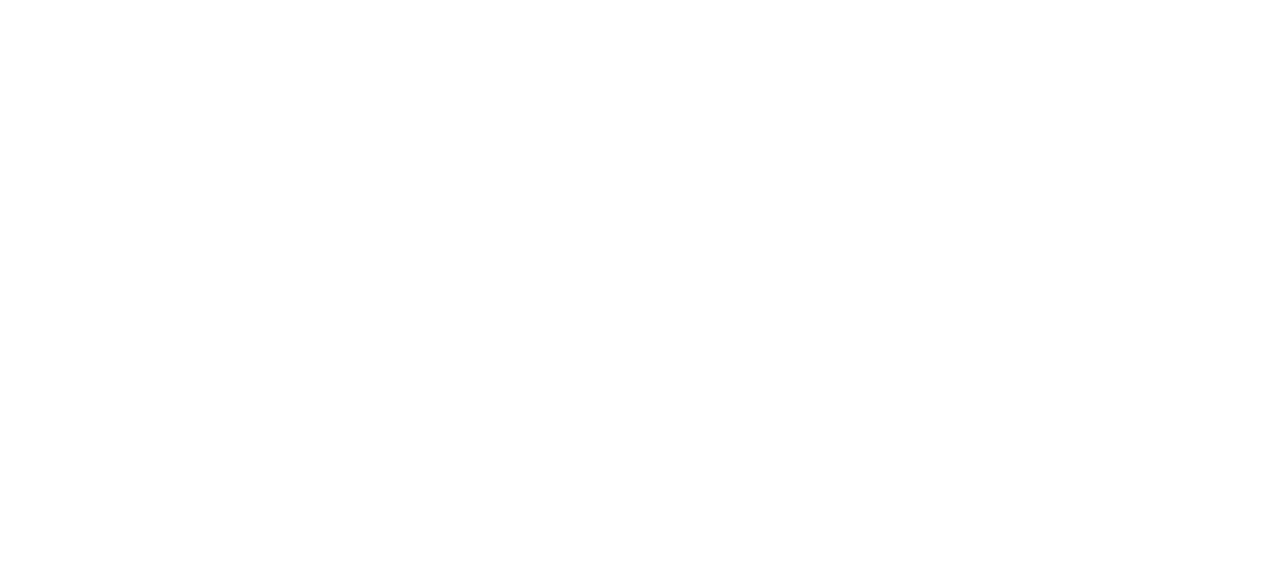
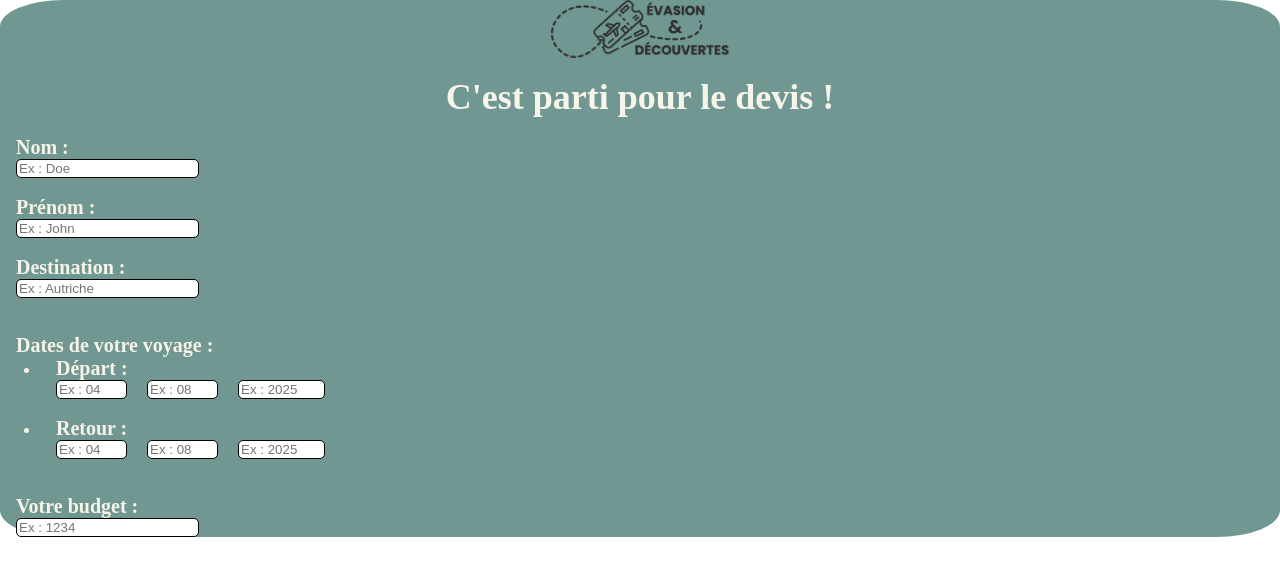
Before and after one commit to JeremyByrdyCheron/projet-groupe-voyage, a plain HTML site: page index.html in a window 1280 px wide. Drawn offline with Linux system fonts and the light colour scheme.

Commit message:
Base du devis

```diff
--- a/assets/css/style.css
+++ b/assets/css/style.css
@@ -9,6 +9,72 @@
 
 /* devis */
 
+* {
+    margin: 0;
+  }
+
+  .devis {
+    background-color: rgba(112, 151, 145, 1);
+    border-radius: 5%;
+  }
+
+  img {
+    display: flex;
+    margin: auto;
+    width: 178px;
+    height: 58px;
+  }
+
+  h2 {
+    font-weight: 600;
+    font-size: 20px;
+    text-align: center;
+    color: rgba(247, 244, 233, 1);
+  }
+
+  label {
+      font-weight: 600;
+      font-size: 20px;
+      color: rgba(247, 244, 233, 1);
+      margin-left: 2vh;
+  }
+
+  #dates {
+      font-weight: 600;
+      font-size: 20px;
+      color: rgba(247, 244, 233, 1);
+      text-align: left;
+      margin-left: 2vh;
+  }
+
+  #budget {
+      font-weight: 600;
+      font-size: 20px;
+      color: rgba(247, 244, 233, 1);
+      text-align: left;
+      margin-left: 2vh;
+  }
+
+  li {
+      color: rgba(247, 244, 233, 1);
+  }
+
+  input {
+      border: 1px solid black;
+      border-radius: 5px;
+      margin-left: 2vh;
+  }
+
+  @media (min-width: 1024px) {
+    img {
+      display: flex;
+      margin: auto;
+    }
+    h2 {
+      font-weight: 600;
+      font-size: 36px;
+    }
+  }
 
 /* destinations phares */
 
--- a/index.html
+++ b/index.html
@@ -1,11 +1,13 @@
 <!DOCTYPE html>
 <html lang="fr">
+
 <head>
   <meta charset="UTF-8" />
   <meta name="viewport" content="width=device-width, initial-scale=1.0" />
   <link rel="stylesheet" href="assets/css/style.css" />
   <title>projet groupe</title>
 </head>
+
 <body>
   <header>
 
@@ -15,7 +17,64 @@
   </nav>
   <main>
     <section></section>
-      <section></section>
+    <section>
+      <div class="devis">
+      <img src="assets/Ressources-etudiant/Fichier 1.png" alt="Logo-evasion-et-découvertes">
+      <br>
+      <h2>C'est parti pour le devis !</h2>
+      <br>
+      <form action="" method="get" class="formulaire-devis">
+        <div class="formulaire-devis">
+          <label for="nom">Nom : </label>
+          <br>
+          <input type="text" placeholder="Ex : Doe" name="nom" id="nom" required />
+        </div>
+        <br>
+        <div class="formulaire-devis">
+          <label for="prenom">Prénom : </label>
+          <br>
+          <input type="text" placeholder="Ex : John" name="prenom" id="prenom" required />
+        </div>
+        <br>
+        <div class="formulaire-devis">
+          <label for="destination">Destination : </label>
+          <br>
+          <input type="text" placeholder="Ex : Autriche" name="destination" id="destination" required />
+        </div>
+        <br>
+        <br>
+        <p id="dates">Dates de votre voyage :</p>
+        <ul>
+          <li><label for="depart">Départ : </label>
+            <br>
+            <input type="text" placeholder="Ex : 04" name="jour" required minlength="2" maxlength="2" size="6" id="jour"
+              required />
+            <input type="text" placeholder="Ex : 08" name="mois" required minlength="2" maxlength="2" size="6" id="mois"
+              required />
+            <input type="text" placeholder="Ex : 2025" name="annee" required minlength="4" maxlength="4" size="8"
+              id="annee" required />
+          </li>
+          <br>
+          <li><label for="retour">Retour : </label>
+            <br>
+            <input type="text" placeholder="Ex : 04" name="jour" required minlength="2" maxlength="2" size="6" id="jour"
+              required />
+            <input type="text" placeholder="Ex : 08" name="mois" required minlength="2" maxlength="2" size="6" id="mois"
+              required />
+            <input type="text" placeholder="Ex : 2025" name="annee" required minlength="4" maxlength="4" size="8"
+              id="annee" required />
+          </li>
+        </ul>
+        <br>
+        <br>
+        <div class="formulaire-devis">
+          <label for="budget">Votre budget : </label>
+          <br>
+          <input type="text" placeholder="Ex : 1234" name="destination" id="destination" required />
+        </div>
+      </form>
+      </div>
+    </section>
     <section></section>
     <section></section>
     <section></section>
@@ -24,4 +83,5 @@
 
   </footer>
 </body>
+
 </html>
```
Also changed, not shown: assets/Ressources-etudiant/Fichier 1.png (added), 3 other files. Lines whose indentation alone changed are shown as unchanged.
